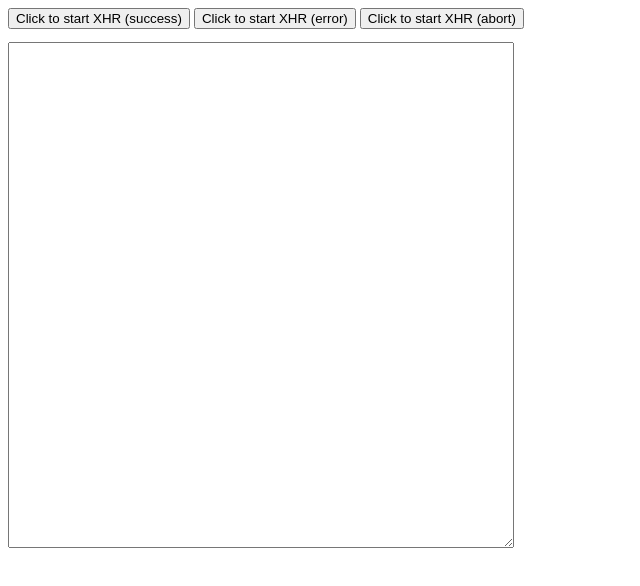
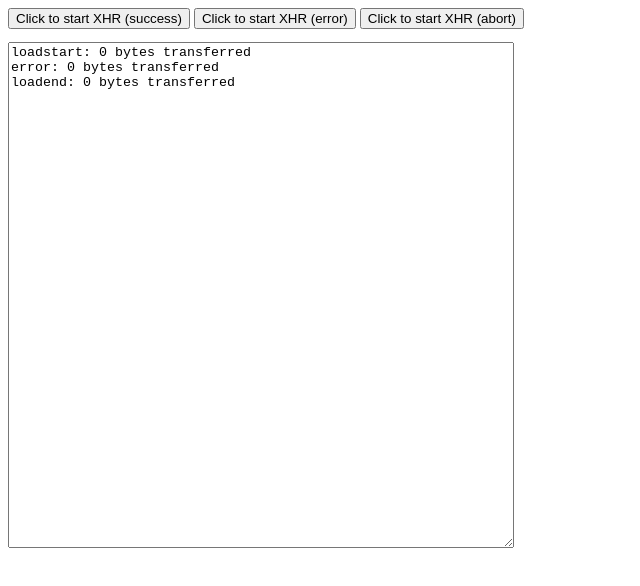
Before and after one commit to joshgumerove/ajax-progress-listener, a plain HTML site: page index.html in a window 1280 px wide. Both pictures are taken after a click on the button "Click to start XHR (success)". Shown: the whole page, without its empty margins (0-640 px from the left). Drawn offline with Linux system fonts and the light colour scheme; no server answers.

Commit message:
run xhr requests

```diff
--- a/index.html
+++ b/index.html
@@ -42,13 +42,42 @@
             // fires when request has completed after load or unsuccessfully after abort or error
             xhr.addEventListener("loadend", handleEvent)
             // progress (handled differently by different browsers)
-            xhr.addEventListener("progess", handleEvent)
+            xhr.addEventListener("progress", handleEvent)
             // error event
             xhr.addEventListener("error", handleEvent)
             // abort
             xhr.addEventListener("abort", handleEvent)
 
         }
+
+        function handleEvent(e){
+            log.textContent = log.textContent + `${e.type}: ${e.loaded} bytes transferred\n`
+        }
+
+        function runXHR(url){
+            log.textContent = ""
+
+            const xhr = new XMLHttpRequest()
+            addListeners(xhr)
+            xhr.open("GET", url)
+            xhr.send()
+
+            return xhr
+        }
+
+        // trigger ajax request
+        btnSuccess.addEventListener("click", () => {
+            runXHR('http://openlibrary.org/search.json?q=the+lord+of+the+rings')
+        })
+
+        btnError.addEventListener("click", () => {
+            runXHR('http://i-am-fake')
+        })
+
+        btnAbort.addEventListener("click", () => {
+            runXHR('http://openlibrary.org/search.json?q=the+lord+of+the+rings').abort()
+        })
+
         </script>
     </body>
 </html>
```
